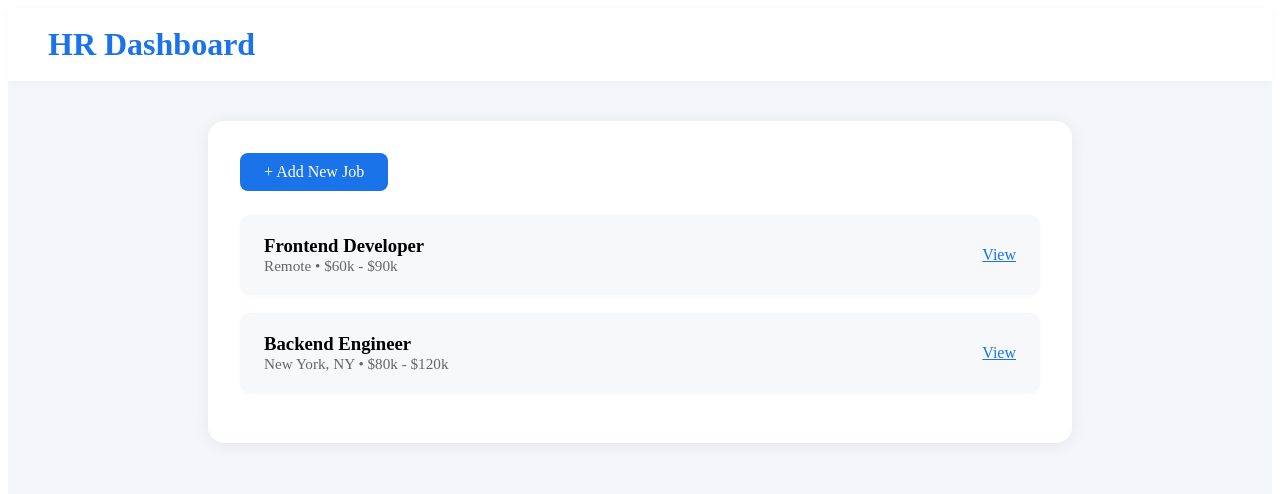
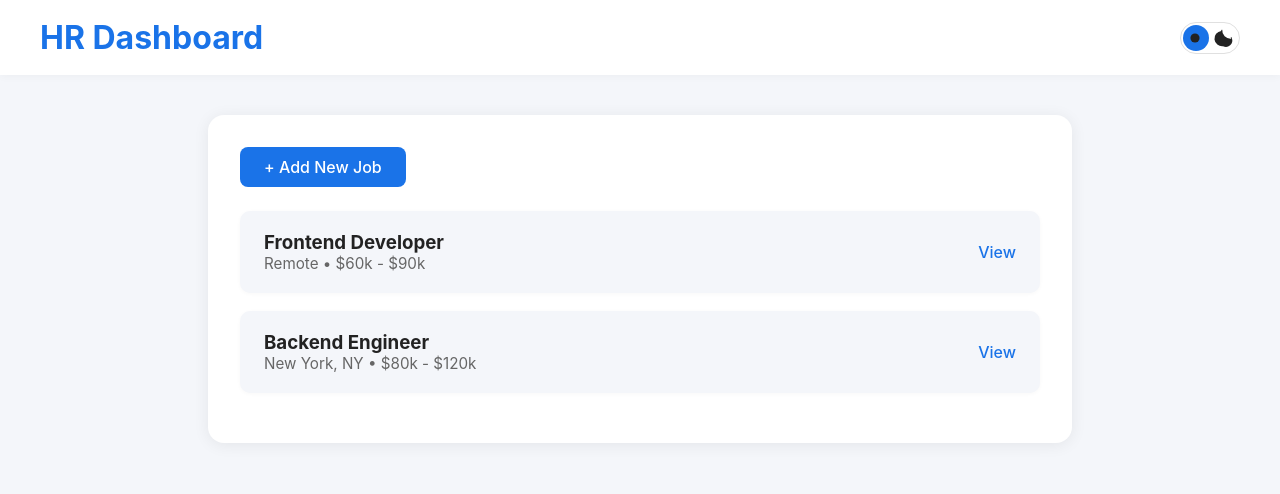
Before and after one commit to amoeed-khawaja/hirvis_demo, a React (Create React App) app: page / in a window 1280 px wide. Shown: the top 494 px of the page. Built offline with nearby package versions, Linux system fonts and the light colour scheme.

Commit message:
Dark mode implemented

```diff
--- a/src/App.css
+++ b/src/App.css
@@ -3,6 +3,7 @@ body {
   font-family: 'Inter', 'Segoe UI', Arial, sans-serif;
   background: #f4f6fa;
   color: #222;
+  transition: background 0.3s, color 0.3s;
 }
 
 h1, h2, h3, h4, h5, h6 {
@@ -19,6 +20,7 @@ input, textarea, select, button {
 a {
   color: #1a73e8;
   text-decoration: none;
+  transition: color 0.2s;
 }
 a:hover {
   text-decoration: underline;
--- a/src/App.js
+++ b/src/App.js
@@ -1,9 +1,8 @@
-import React, { useState } from "react";
+import React, { useState, useEffect } from "react";
 import {
   BrowserRouter as Router,
   Routes,
   Route,
-  useNavigate,
   useParams,
 } from "react-router-dom";
 import Layout from "./components/Layout";
@@ -14,10 +13,22 @@ import {
   jobs as initialJobs,
   candidates as initialCandidates,
 } from "./dummyData";
+import { ThemeProvider } from "styled-components";
+import { lightTheme, darkTheme } from "./theme";
+import "./App.css";
 
 function App() {
   const [jobs, setJobs] = useState(initialJobs);
   const [candidates, setCandidates] = useState(initialCandidates);
+  const [theme, setTheme] = useState(
+    () => localStorage.getItem("theme") || "light"
+  );
+
+  useEffect(() => {
+    localStorage.setItem("theme", theme);
+  }, [theme]);
+
+  const toggleTheme = () => setTheme(theme === "light" ? "dark" : "light");
 
   // Add job handler
   const handleAddJob = (job) => {
@@ -44,8 +55,9 @@ function App() {
   };
 
   return (
+    <ThemeProvider theme={theme === "light" ? lightTheme : darkTheme}>
       <Router>
-      <Layout>
+        <Layout theme={theme} toggleTheme={toggleTheme}>
           <Routes>
             <Route path="/" element={<JobList jobs={jobs} />} />
             <Route path="/add" element={<JobForm onAddJob={handleAddJob} />} />
@@ -62,6 +74,7 @@ function App() {
           </Routes>
         </Layout>
       </Router>
+    </ThemeProvider>
   );
 }
 
--- a/src/components/CandidateTable.js
+++ b/src/components/CandidateTable.js
@@ -1,4 +1,4 @@
-import React, { useState } from "react";
+import React from "react";
 import styled from "styled-components";
 
 const TableSection = styled.div`
@@ -12,23 +12,27 @@ const FilterRow = styled.div`
 const Select = styled.select`
   padding: 8px 12px;
   border-radius: 6px;
-  border: 1px solid #e0e0e0;
+  border: 1px solid ${({ theme }) => theme.colors.border};
+  background: ${({ theme }) => theme.colors.background};
+  color: ${({ theme }) => theme.colors.text};
   font-size: 1rem;
 `;
 const Table = styled.table`
   width: 100%;
   border-collapse: collapse;
-  background: #fafbfc;
+  background: ${({ theme }) => theme.colors.card};
 `;
 const Th = styled.th`
   text-align: left;
   padding: 10px 8px;
-  background: #f1f3f6;
+  background: ${({ theme }) => theme.colors.background};
+  color: ${({ theme }) => theme.colors.text};
   font-weight: 600;
 `;
 const Td = styled.td`
   padding: 10px 8px;
-  border-top: 1px solid #e0e0e0;
+  border-top: 1px solid ${({ theme }) => theme.colors.border};
+  color: ${({ theme }) => theme.colors.text};
 `;
 
 const experienceOptions = [
--- a/src/components/JobDetails.js
+++ b/src/components/JobDetails.js
@@ -11,14 +11,15 @@ const DetailsContainer = styled.div`
   max-width: 800px;
   margin: 40px auto;
   padding: 32px;
-  background: #fff;
+  background: ${({ theme }) => theme.colors.card};
   border-radius: 16px;
   box-shadow: 0 2px 16px rgba(0, 0, 0, 0.07);
+  color: ${({ theme }) => theme.colors.text};
 `;
 const UploadSection = styled.div`
   margin: 32px 0 24px 0;
   padding: 24px;
-  background: #f7f8fa;
+  background: ${({ theme }) => theme.colors.background};
   border-radius: 10px;
   text-align: center;
 `;
@@ -27,7 +28,7 @@ const FileInput = styled.input`
 `;
 const UploadButton = styled.label`
   display: inline-block;
-  background: #1a73e8;
+  background: ${({ theme }) => theme.colors.primary};
   color: #fff;
   padding: 10px 24px;
   border-radius: 8px;
--- a/src/components/JobForm.js
+++ b/src/components/JobForm.js
@@ -5,15 +5,20 @@ const FormContainer = styled.div`
   max-width: 600px;
   margin: 40px auto;
   padding: 32px;
-  background: #fff;
+  background: ${({ theme }) => theme.colors.card};
   border-radius: 16px;
   box-shadow: 0 2px 16px rgba(0, 0, 0, 0.07);
+`;
+const FormTitle = styled.h2`
+  color: ${({ theme }) => (theme.colors.mode === "dark" ? "#fff" : "#222")};
 `;
 const Input = styled.input`
   width: 100%;
   padding: 10px;
   margin-bottom: 18px;
-  border: 1px solid #e0e0e0;
+  border: 1px solid ${({ theme }) => theme.colors.border};
+  background: ${({ theme }) => theme.colors.background};
+  color: ${({ theme }) => theme.colors.text};
   border-radius: 6px;
   font-size: 1rem;
 `;
@@ -22,12 +27,14 @@ const TextArea = styled.textarea`
   padding: 10px;
   min-height: 80px;
   margin-bottom: 18px;
-  border: 1px solid #e0e0e0;
+  border: 1px solid ${({ theme }) => theme.colors.border};
+  background: ${({ theme }) => theme.colors.background};
+  color: ${({ theme }) => theme.colors.text};
   border-radius: 6px;
   font-size: 1rem;
 `;
 const Button = styled.button`
-  background: #1a73e8;
+  background: ${({ theme }) => theme.colors.primary};
   color: #fff;
   padding: 10px 24px;
   border: none;
@@ -63,7 +70,7 @@ const JobForm = ({ onAddJob }) => {
 
   return (
     <FormContainer>
-      <h2>Add New Job</h2>
+      <FormTitle>Add New Job</FormTitle>
       <form onSubmit={handleSubmit}>
         <Input
           name="title"
--- a/src/components/JobList.js
+++ b/src/components/JobList.js
@@ -6,7 +6,7 @@ const JobListContainer = styled.div`
   max-width: 800px;
   margin: 40px auto;
   padding: 32px;
-  background: #fff;
+  background: ${({ theme }) => theme.colors.card};
   border-radius: 16px;
   box-shadow: 0 2px 16px rgba(0, 0, 0, 0.07);
 `;
@@ -14,12 +14,12 @@ const JobCard = styled.div`
   padding: 20px 24px;
   margin-bottom: 18px;
   border-radius: 10px;
-  background: #f7f8fa;
+  background: ${({ theme }) => theme.colors.background};
   box-shadow: 0 1px 4px rgba(0, 0, 0, 0.03);
   display: flex;
   justify-content: space-between;
   align-items: center;
-  transition: box-shadow 0.2s;
+  transition: box-shadow 0.2s, background 0.2s;
   &:hover {
     box-shadow: 0 2px 12px rgba(0, 0, 0, 0.08);
   }
@@ -28,7 +28,7 @@ const AddButton = styled(Link)`
   display: inline-block;
   margin-bottom: 24px;
   padding: 10px 24px;
-  background: #1a73e8;
+  background: ${({ theme }) => theme.colors.primary};
   color: #fff;
   border-radius: 8px;
   text-decoration: none;
@@ -38,6 +38,15 @@ const AddButton = styled(Link)`
   &:hover {
     background: #155ab6;
   }
+`;
+const JobTitle = styled.h3`
+  margin: 0;
+  color: ${({ theme }) => (theme.colors.mode === "dark" ? "#fff" : "#222")};
+`;
+const JobMeta = styled.div`
+  color: ${({ theme }) =>
+    theme.colors.mode === "dark" ? theme.colors.muted : "#666"};
+  font-size: 0.95em;
 `;
 
 const JobList = ({ jobs }) => (
@@ -49,10 +58,10 @@ const JobList = ({ jobs }) => (
       jobs.map((job) => (
         <JobCard key={job.id}>
           <div>
-            <h3 style={{ margin: 0 }}>{job.title}</h3>
-            <div style={{ color: "#666", fontSize: "0.95em" }}>
+            <JobTitle>{job.title}</JobTitle>
+            <JobMeta>
               {job.location} &bull; {job.salaryRange}
-            </div>
+            </JobMeta>
           </div>
           <Link
             to={`/job/${job.id}`}
--- a/src/components/Layout.js
+++ b/src/components/Layout.js
@@ -4,26 +4,84 @@ import { Link } from "react-router-dom";
 
 const Wrapper = styled.div`
   min-height: 100vh;
-  background: #f4f6fa;
+  background: ${({ theme }) => theme.colors.background};
 `;
 const Header = styled.header`
-  background: #fff;
+  background: ${({ theme }) => theme.colors.header};
   box-shadow: 0 2px 8px rgba(0, 0, 0, 0.03);
   padding: 18px 0;
   margin-bottom: 32px;
+  display: flex;
+  align-items: center;
+  justify-content: space-between;
 `;
 const Title = styled(Link)`
-  color: #1a73e8;
+  color: ${({ theme }) => theme.colors.primary};
   font-size: 2rem;
   font-weight: 700;
   text-decoration: none;
   margin-left: 40px;
 `;
+const TogglePill = styled.button`
+  background: ${({ theme }) => theme.colors.card};
+  border: 1.5px solid ${({ theme }) => theme.colors.border};
+  border-radius: 999px;
+  width: 60px;
+  height: 32px;
+  display: flex;
+  align-items: center;
+  position: relative;
+  cursor: pointer;
+  margin-right: 40px;
+  padding: 0;
+  transition: background 0.2s, border 0.2s;
+`;
+const ToggleIcon = styled.span`
+  display: flex;
+  align-items: center;
+  justify-content: center;
+  width: 28px;
+  height: 28px;
+  z-index: 2;
+  svg {
+    width: 22px;
+    height: 22px;
+    fill: ${({ theme }) => theme.colors.text};
+    transition: fill 0.2s;
+  }
+`;
+const ToggleSlider = styled.span`
+  position: absolute;
+  top: 2px;
+  left: ${({ themeName }) => (themeName === "dark" ? "30px" : "2px")};
+  width: 26px;
+  height: 26px;
+  background: ${({ theme }) => theme.colors.primary};
+  border-radius: 50%;
+  transition: left 0.25s cubic-bezier(0.4, 2, 0.6, 1), background 0.2s;
+  z-index: 1;
+`;
 
-const Layout = ({ children }) => (
+const Layout = ({ children, theme, toggleTheme }) => (
   <Wrapper>
     <Header>
       <Title to="/">HR Dashboard</Title>
+      <TogglePill onClick={toggleTheme} aria-label="Toggle dark mode">
+        <ToggleIcon>
+          {/* Sun icon */}
+          <svg viewBox="0 0 24 24">
+            <circle cx="12" cy="12" r="5" />
+            <path d="M12 1v2M12 21v2M4.22 4.22l1.42 1.42M18.36 18.36l1.42 1.42M1 12h2M21 12h2M4.22 19.78l1.42-1.42M18.36 5.64l1.42-1.42" />
+          </svg>
+        </ToggleIcon>
+        <ToggleIcon>
+          {/* Moon icon */}
+          <svg viewBox="0 0 24 24">
+            <path d="M21 12.79A9 9 0 0111.21 3a1 1 0 00-1.09 1.32A7 7 0 0012 21a7 7 0 009.68-8.7 1 1 0 00-1.32-1.09z" />
+          </svg>
+        </ToggleIcon>
+        <ToggleSlider themeName={theme} />
+      </TogglePill>
     </Header>
     {children}
   </Wrapper>
--- a/src/theme.js
+++ b/src/theme.js
@@ -1,5 +1,5 @@
 // Minimalist theme for styled-components (optional)
-export const theme = {
+export const lightTheme = {
   colors: {
     primary: "#1a73e8",
     background: "#f4f6fa",
@@ -7,6 +7,22 @@ export const theme = {
     text: "#222",
     muted: "#888",
     border: "#e0e0e0",
+    header: "#fff",
+    mode: "light",
   },
   borderRadius: "10px",
 };
+
+export const darkTheme = {
+  colors: {
+    primary: "#58a6ff",
+    background: "#0d1117", // GitHub dark background
+    card: "#161b22", // GitHub card background
+    text: "#c9d1d9", // GitHub text
+    muted: "#8b949e", // GitHub muted text
+    border: "#30363d", // GitHub border
+    header: "#161b22",
+    mode: "dark",
+  },
+  borderRadius: "10px",
+};
```
Lines whose indentation alone changed are shown as unchanged.
